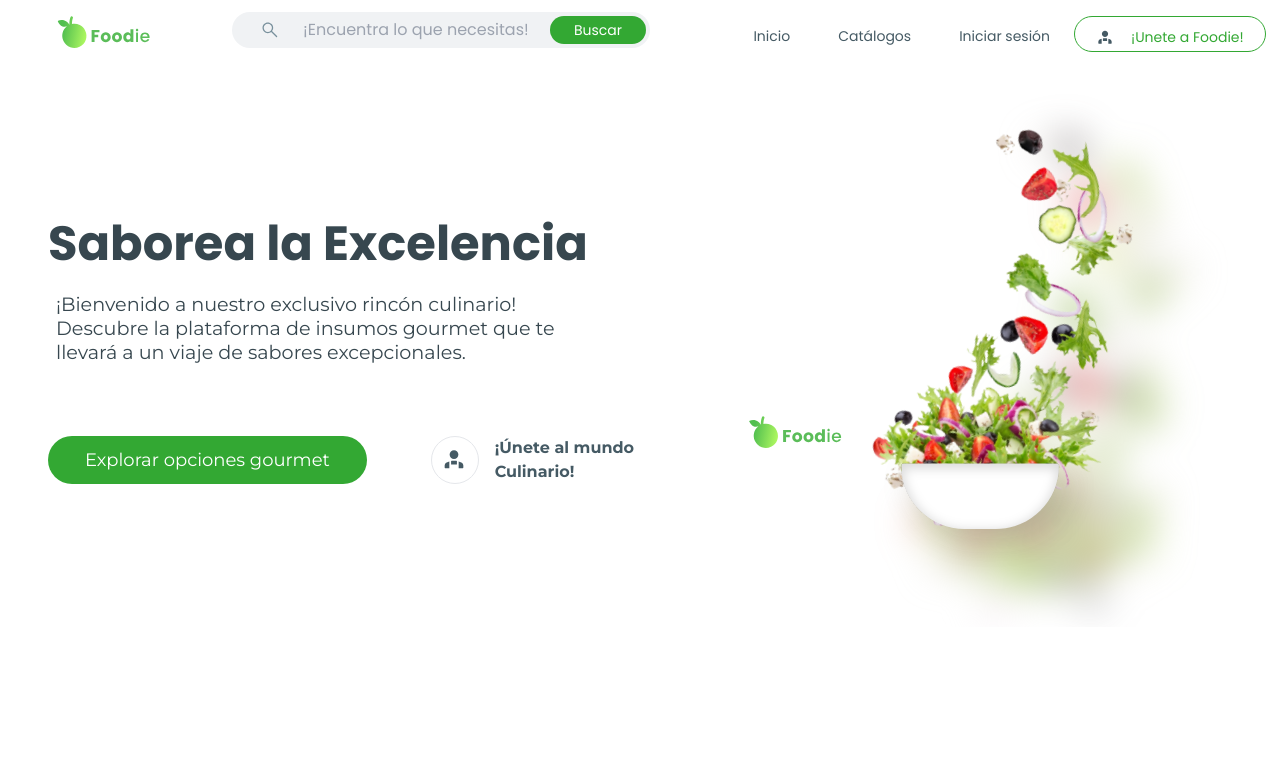
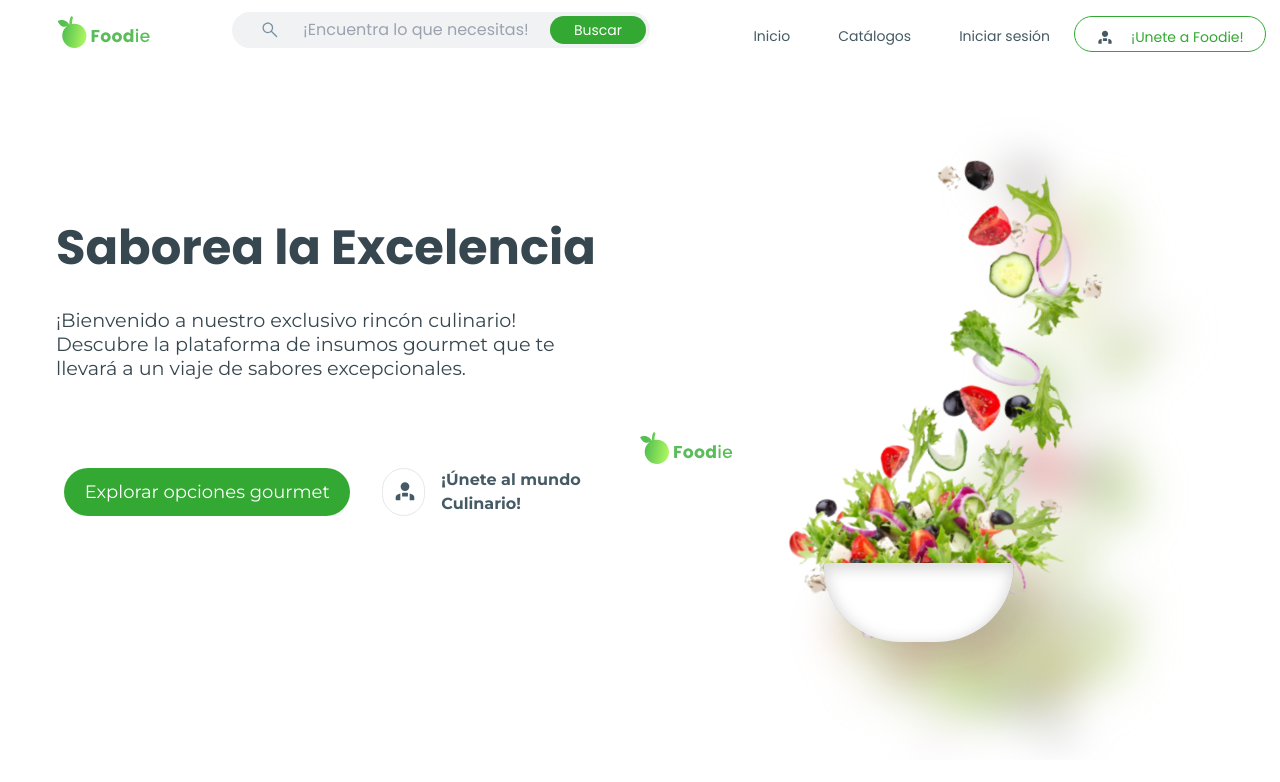
Before and after one commit to RodsmonsterPC/foodie-next, a Next.js app: page / in a window 1280 px wide. Shown: the top 782 px of the page. Built offline with nearby package versions, Linux system fonts and the light colour scheme.

Commit message:
feat:add pictures for landding

```diff
--- a/app/page.jsx
+++ b/app/page.jsx
@@ -1,24 +1,27 @@
 import Image from "next/image";
 export default function Home() {
   return (
-    <section className="lg:flex-wrap">
+    <section className="md:flex-wrap">
       <div>
         <div>
-          <h1 className="mt-[2.5rem] text-[1.9rem] mx-8  font-popins font-semibold  text-[#37474F] lg:mt-[9rem] lg:ml-[3rem] lg:h-14 lg:w-[39rem] lg:text-[3rem] ">
+          <h1 className="mt-[2.5rem] text-[1.9rem] mx-8  font-popins font-semibold  text-[#37474F]
+           md:mt-[10rem] md:ml-[3.5rem] md:h-14 md:w-[39rem] md:text-5xl">
             Saborea la Excelencia
           </h1>
-          <p className="mt-4 text-base mx-8 p-2 text-center font-Montserrat font-medium text-[#37474F] lg:text-[1.2rem] lg:ml-[3rem] lg:w-[36rem] lg:pr-8 lg:mt-5 lg:text-left">
+          <p className="mt-4 text-base mx-8 p-2 text-center font-Montserrat font-medium text-[#37474F]
+          md:text-[1.2rem] md:ml-[3rem] md:w-[36rem] md:pr-8 md:mt-5 md:text-left">
             ¡Bienvenido a nuestro exclusivo rincón culinario! Descubre la
             plataforma de insumos gourmet que te llevará a un viaje de sabores
             excepcionales.
           </p>
         </div>
         <div className="lg:flex">
-          <button className="mt-8 w-80 h-12 mx-8 bg-button-color rounded-full text-white font-Montserrat lg:text-lg lg:mt-[4rem] lg:ml-[3rem]">
+          <button className="mt-8 w-80 h-12 mx-8 text-lg bg-button-color rounded-full text-white font-Montserrat
+           md:mt-20 md:ml-16">
             Explorar opciones gourmet
           </button>
-          <div className="flex flex-col-reverse lg:flex-row lg:h-40">
-          <div className="flex items-center mt-4 mx-8">
+          <div className="flex flex-col-reverse md:flex-row md:h-40">
+            <div className="flex items-center mt-4 mx-8 md:mx-0 md:mt-12">
               <span className="inline-block border border-#455A64 rounded-full  h-[3rem] w-[3rem]">
                 <img
                   className="ml-2 mt-2"
@@ -31,7 +34,11 @@ export default function Home() {
               </p>
             </div>
             <div className="relative ">
-            <img className="lg:relative lg:bottom-80 lg:h-[36rem]" src="/img-principal.svg" alt="icon-principal" />
+              <img
+                className="md:relative md:bottom-80"
+                src="/img-principal.svg"
+                alt="icon-principal"
+              />
               <div className="absolute bottom-20">
                 <img className="" src="/logo.svg" alt="logo" />
               </div>
```
Lines whose indentation alone changed are shown as unchanged.
